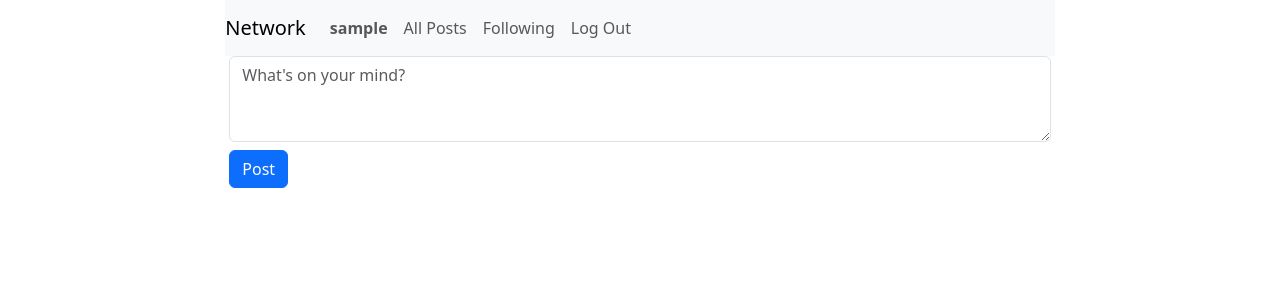
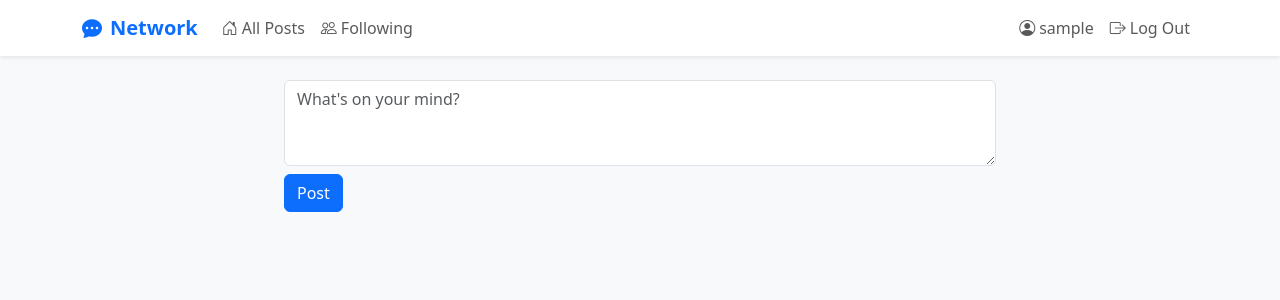
Before and after one commit to LeodanyPM/Network_CS50_Web, a Django app: page / in a window 1280 px wide. Shown: the top 300 px of the page. Run offline with Django 3.2, Linux system fonts and the light colour scheme; the visitor is signed in with stand-in values (Sample User, id 1); data that the repository does not hold is empty.

Commit message:
Layout modificado

```diff
--- a/network/static/network/network.js
+++ b/network/static/network/network.js
@@ -3,7 +3,7 @@ document.addEventListener('DOMContentLoaded', function() {
 
   document.querySelector('#all_posts').addEventListener('click',(e) => {
                                              e.preventDefault();
-                                             document.querySelector('#post-form').style.display='block';
+                                             //document.querySelector('#post-form').style.display='block';
 	                                         get_info('all_posts');
 	                                                });
   document.addEventListener('click', (e) => {
@@ -104,8 +104,8 @@ function page_user(data){
                         const info = document.createElement('div');
                         info.className= 'border';
                         info.innerHTML = `<div> <strong> User: </strong> ${info_user.username}</div>
-                                          <div> <strong> Following: </strong> ${info_user.following} </div>
-                                          <div> <strong> Followers </strong> ${info_user.followers} </div>
+                                          <div> <strong> Following: </strong> <span id='following'>${info_user.following}</span> </div>
+                                          <div> <strong> Followers </strong> <span id='followers'>${info_user.followers} </span> </div>
                                           `;
                        if(info_user.relation != 'Self' ){
                           const btn_follow = document.createElement('button');
@@ -120,9 +120,11 @@ function page_user(data){
                                                                                                                    fetch(`/follow/${info_user.id}`, { method:`${info_user.relation == 'Not Following' ? 'POST': 'DELETE'}` })
                                                                                                                    .then(r => r.json())
                                                                                                                    .then(data => console.log(data.message));
-                                                                                                                   btn_follow = document.querySelector('.btn_follow')
+                                                                                                                   btn_follow = document.querySelector('.btn_follow');
                                                                                                                    btn_follow.textContent = info_user.relation == 'Not Following'? 'Following' : 'Follow' ;
                                                                                                                    btn_follow.className = info_user.relation == 'Not Following' ? 'btn btn-primary btn_follow' : 'btn btn-outline-primary btn_follow';
+                                                                                                                   const count_follwers = parseInt(document.querySelector('#followers').textContent);
+                                                                                                                   document.querySelector('#followers').textContent = info_user.relation == 'Not Following' ? count_follwers + 1 : count_follwers - 1;
                                                                                                                    info_user.relation = info_user.relation === 'Not Following'? 'Following' : 'Not Following' ;
                                                                                                                };
                                                                     });
--- a/network/templates/network/layout.html
+++ b/network/templates/network/layout.html
@@ -1,51 +1,81 @@
 {% load static %}
-
 <!DOCTYPE html>
 <html lang="en">
 <head>
+    <meta charset="UTF-8">
+    <meta name="viewport" content="width=device-width, initial-scale=1.0">
     <title>{% block title %}Social Network{% endblock %}</title>
-        <link href="https://cdn.jsdelivr.net/npm/bootstrap@5.3.0/dist/css/bootstrap.min.css" rel="stylesheet">
-        <link href="{% static 'network/styles.css' %}" rel="stylesheet">
-         {% block script %}
-         {% endblock %}
+
+    <link href="https://cdn.jsdelivr.net/npm/bootstrap@5.3.2/dist/css/bootstrap.min.css" rel="stylesheet">
+    <link rel="stylesheet" href="https://cdn.jsdelivr.net/npm/bootstrap-icons@1.11.1/font/bootstrap-icons.css">
+    <link rel="stylesheet" href="{% static 'network/styles.css' %}">
+
+    {% block script %}{% endblock %}
 </head>
-    <body>
-        <div class = "container col-8">
-            <nav class="navbar navbar-expand-lg navbar-light bg-light">
-                <a class="navbar-brand" id="network" href="#">Network</a>
+<body class="bg-light">
 
-                <div >
-                  <ul class="navbar-nav mr-auto">
+
+    <nav class="navbar navbar-expand-lg navbar-light bg-white shadow-sm">
+        <div class="container">
+            <a class="navbar-brand fw-bold text-primary" href="{% url 'index' %}">
+                <i class="bi bi-chat-dots-fill me-2"></i>Network
+            </a>
+            <button class="navbar-toggler" type="button" data-bs-toggle="collapse" data-bs-target="#navbarNav">
+                <span class="navbar-toggler-icon"></span>
+            </button>
+            <div class="collapse navbar-collapse" id="navbarNav">
+                <ul class="navbar-nav me-auto" >
+                    {% if request.resolver_match.url_name not in 'login register' %}
+                        <li class="nav-item">
+                            <a class="nav-link" href="#" id="all_posts">
+                                <i class="bi bi-house-door me-1"></i>All Posts
+                            </a>
+                        </li>
+                    {% endif %}
                     {% if user.is_authenticated %}
                         <li class="nav-item">
-                            <a class="nav-link" id='user' href="#"><strong>{{ user.username }}</strong></a>
+                            <a class="nav-link" href="#" id="following">
+                                <i class="bi bi-people me-1"></i>Following
+                            </a>
                         </li>
                     {% endif %}
-                    <li class="nav-item">
-                      <a class="nav-link" href="{% url 'index' %} " id="all_posts">All Posts</a>
-                    </li>
+                </ul>
+                <ul class="navbar-nav">
                     {% if user.is_authenticated %}
                         <li class="nav-item">
-                            <a class="nav-link" href="#" id="following" >Following</a>
+                            <a class="nav-link" href="#" id="user">
+                                <i class="bi bi-person-circle me-1"></i>{{ user.username }}
+                            </a>
                         </li>
                         <li class="nav-item">
-                            <a class="nav-link" href="{% url 'logout' %}">Log Out</a>
+                            <a class="nav-link" href="{% url 'logout' %}">
+                                <i class="bi bi-box-arrow-right me-1"></i>Log Out
+                            </a>
                         </li>
                     {% else %}
                         <li class="nav-item">
-                            <a class="nav-link" href="{% url 'login' %}">Log In</a>
+                            <a class="nav-link " href="{% url 'login' %}">
+                                <i class="bi bi-box-arrow-in-right me-1"></i>Log In
+                            </a>
                         </li>
-                        <li class="nav-item">
-                            <a class="nav-link" href="{% url 'register' %}">Register</a>
+                        <li class="nav-item ">
+                            <a class="nav-link " href="{% url 'register' %}">
+                                <i class="bi bi-person-plus me-1"></i>Register
+                            </a>
                         </li>
                     {% endif %}
                 </ul>
             </div>
+        </div>
     </nav>
-        </div>
-        <div class="body">
+
+
+    <div class="container py-4">
         {% block body %}
         {% endblock %}
     </div>
+
+
+    <script src="https://cdn.jsdelivr.net/npm/bootstrap@5.3.2/dist/js/bootstrap.bundle.min.js"></script>
 </body>
 </html>
--- a/network/views.py
+++ b/network/views.py
@@ -92,7 +92,7 @@ def post(request):
         return JsonResponse({"error": "POST request required."}, status=400)
     user = request.user
     body = json.loads(request.body).get('body')
-    if not body or body.strip() =="":
+    if not body or not body.strip():
          return JsonResponse({"error":"Debes escribir algo"}, status=400)
     try:
         Post.objects.create(user=user, body=body)
@@ -112,7 +112,7 @@ def edit_post(request):
     data = json.loads(request.body)
     body = data.get('body')
     id = data.get('id')
-    if not body or body.strip() == "":
+    if not body or not body.strip():
         return JsonResponse({"error":"The post was not edited" },status=400)
     post = Post.objects.get(id=id)
     if request.user.id == post.user_id:
@@ -158,7 +158,7 @@ def profile(request, id = None):
             relation = 'Self'
         else:
             is_owner = False
-            if User.objects.get(id = id) in request.user.following.all():
+            if request.user.following.filter(id=id).exists():
                 relation ='Following'
             else:
                 relation = 'Not Following'
```
Lines whose indentation alone changed are shown as unchanged.
